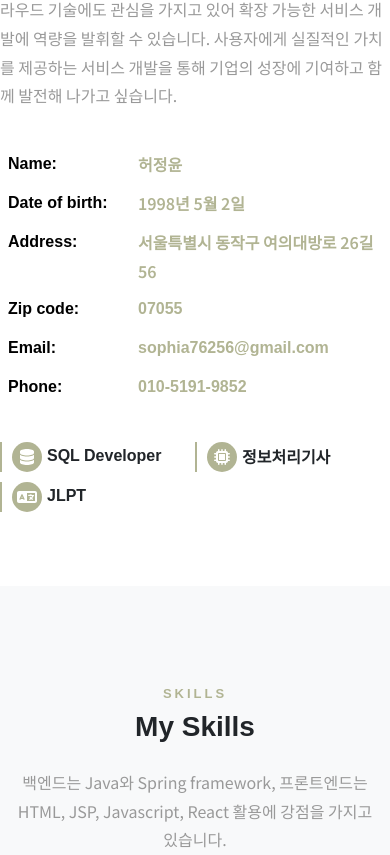
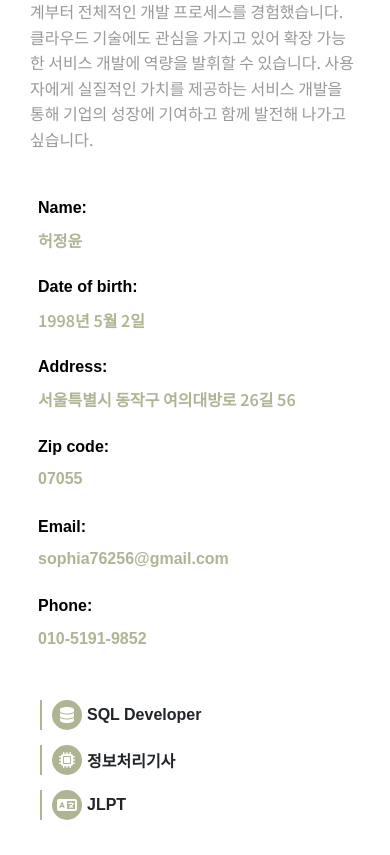
Before and after one commit to jungyoonn/portfolio, a React (Create React App) app: page / in a window 390 px wide. Shown: the part 1669-2524 px from the top of the page. Built offline with nearby package versions, Linux system fonts and the light colour scheme.

Commit message:
모바일용 요소 배치 스타일 추가

```diff
--- a/src/scss/style.scss
+++ b/src/scss/style.scss
@@ -850,10 +850,34 @@ h1, h2, h3, h4, h5,
 
 //FTCO ABOUT
 .ftco-about{
+  // 모바일 전체 컨테이너 패딩 추가
+  @include media-breakpoint-down(md){
+    .container {
+      padding-left: 25px !important;
+      padding-right: 25px !important;
+    }
+
+    .row {
+      margin-left: -10px !important;
+      margin-right: -10px !important;
+    }
+
+    .col-md-6, .col-md-12, .col-lg-6, .col-lg-12 {
+      padding-left: 15px !important;
+      padding-right: 15px !important;
+    }
+  }
+
 	.img-about{
 		width: 100%;
 		z-index: 0;
 		position: relative;
+		margin-bottom: 20px;
+
+		@include media-breakpoint-down(md){
+			padding: 0 10px;
+		}
+
 		.img{
 			display: block;
 			width: 100%;
@@ -862,39 +886,102 @@ h1, h2, h3, h4, h5,
 			-webkit-box-shadow: -20px 20px 69px -27px rgba(0,0,0,0.33);
 			-moz-box-shadow: -20px 20px 69px -27px rgba(0,0,0,0.33);
 			box-shadow: -20px 20px 69px -27px rgba(0,0,0,0.33);
-		}
-	}
+
+			@include media-breakpoint-down(md){
+				max-height: 350px;
+				object-fit: cover;
+				-webkit-box-shadow: -10px 10px 30px -15px rgba(0,0,0,0.33);
+				-moz-box-shadow: -10px 10px 30px -15px rgba(0,0,0,0.33);
+				box-shadow: -10px 10px 30px -15px rgba(0,0,0,0.33);
+			}
+		}
+	}
+
+	.about-desc {
+    @include media-breakpoint-down(md){
+      padding: 0 10px;
+    }
+  }
+
 	ul.about-info{
 		display: inline-block;
 		padding: 0;
 		margin: 0;
 		width: 100%;
+
+		@include media-breakpoint-down(md){
+			margin-top: 20px;
+			padding: 0 10px;
+		}
+
 		li{
 			list-style: none;
-			margin-bottom: 10px;
+			margin-bottom: 16px;
+			display: flex;
+			flex-wrap: wrap;
+
+			@include media-breakpoint-down(sm){
+				margin-bottom: 20px;
+			}
+
 			span{
 				width: calc(100% - 130px);
 				font-weight: 600;
 				color: $primary;
+
+				@include media-breakpoint-down(sm){
+					width: 100%;
+					margin-top: 5px;
+					line-height: 1.4;
+				}
+
 				&:first-child{
 					font-weight: 600;
 					color: $black;
 					width: 130px;
-				}
-			}
-		}
-	}
+
+					@include media-breakpoint-down(sm){
+						width: 100%;
+						margin-bottom: 5px;
+					}
+				}
+			}
+		}
+	}
+
 	.my-interest{
-		margin-top: 30px;
+		margin-top: 40px;
+
+		@include media-breakpoint-down(md){
+			margin-top: 30px;
+			padding: 0 10px;
+			overflow: hidden; // float 요소를 위한 clearfix
+		}
+
+		h3 {
+		  @include media-breakpoint-down(md){
+        margin-bottom: 20px;
+      }
+		}
+
 		.interest-wrap{
 			width: 25%;
 			border-left: 2px solid $primary;
 			padding-left: 10px;
+			margin-bottom: 15px;
+
 			@include media-breakpoint-down(lg){
 				width: 50%;
 				float: left;
-				margin-bottom: 10px;
-			}
+				margin-bottom: 20px;
+				padding-right: 15px;
+			}
+
+			@include media-breakpoint-down(sm){
+				width: 100%;
+				margin-bottom: 15px;
+			}
+
 			.icon{
 				width: 30px;
 				height: 30px;
@@ -909,9 +996,23 @@ h1, h2, h3, h4, h5,
 				font-weight: 600;
 				color: $black;
 				padding-left: 5px;
-			}
-		}
-	}
+				line-height: 1.3;
+			}
+		}
+	}
+
+	// 아주 작은 화면에서 추가 여백
+	@include media-breakpoint-down(sm){
+    .container {
+      padding-left: 20px !important;
+      padding-right: 20px !important;
+    }
+
+    p {
+      line-height: 1.6;
+      margin-bottom: 15px;
+    }
+  }
 }
 
 //SERVICES
@@ -920,7 +1021,11 @@ h1, h2, h3, h4, h5,
 	width: 100%;
 	// border: 1px solid $primary;
 	padding: 30px;
-	margin-bottom: 60px;
+	margin-bottom: 20px;
+	height: 100%;
+	display: flex;
+	flex-direction: column;
+
 	.icon{
 		line-height: 1.3;
 		position: relative;
@@ -929,33 +1034,78 @@ h1, h2, h3, h4, h5,
 		height: 80px;
 		background: $primary;
 		border-radius: 50%;
+		border: 1px solid #f1f1f1;
+		// box-shadow: 0px 2px 2px 2px #f8f9fb;
 		margin-bottom: 15px;
 		@include transition(.3s);
-		span{
-			font-size:40px;
-			color: $white;
-		}
-	}
+
+		.icon-fixed {
+			position: relative;
+			z-index: 2;
+		}
+	}
+
 	.media-body{
+		flex: 1;
+		display: flex;
+		flex-direction: column;
+
 		h3{
 			font-size: 18px;
-			font-weight: 500;
-		}
-	}
+			font-weight: 600;
+		}
+
+		.service-description {
+			font-size: 16px;
+			line-height: 1.5;
+			flex: 1;
+		}
+	}
+
 	&:hover{
 		background: $primary !important;
 		.icon{
 			background: $white;
 			margin-left: 20px;
-			span{
-				color: $primary;
+			.icon-fixed {
+				color: $primary !important;
 			}
 		}
 		h3{
-			color: $white;
+			color: $white !important;
 		}
 		.media-body{
-			color: rgba(255,255,255,.8);
+			color: rgba(255,255,255,.8) !important;
+
+			p {
+				color: rgba(255,255,255,.8) !important;
+			}
+		}
+	}
+
+	// 모바일 스타일 개선
+	@include media-breakpoint-down(md) {
+		padding: 25px 15px;
+		margin-bottom: 30px;
+
+		.icon {
+			margin-top: -50px;
+			width: 70px;
+			height: 70px;
+		}
+
+		.media-body {
+			padding: 0 5px;
+
+			h3 {
+				font-size: 17px;
+				margin-bottom: 10px;
+			}
+
+			.service-description {
+				font-size: 15px;
+				line-height: 1.4;
+			}
 		}
 	}
 }
```
